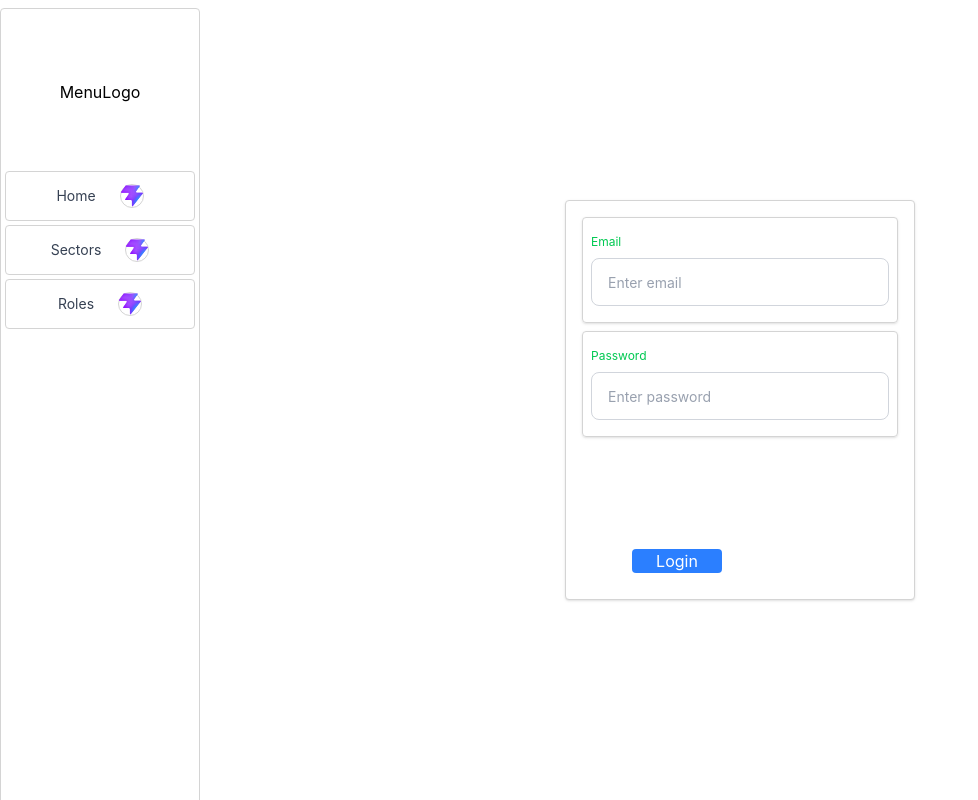
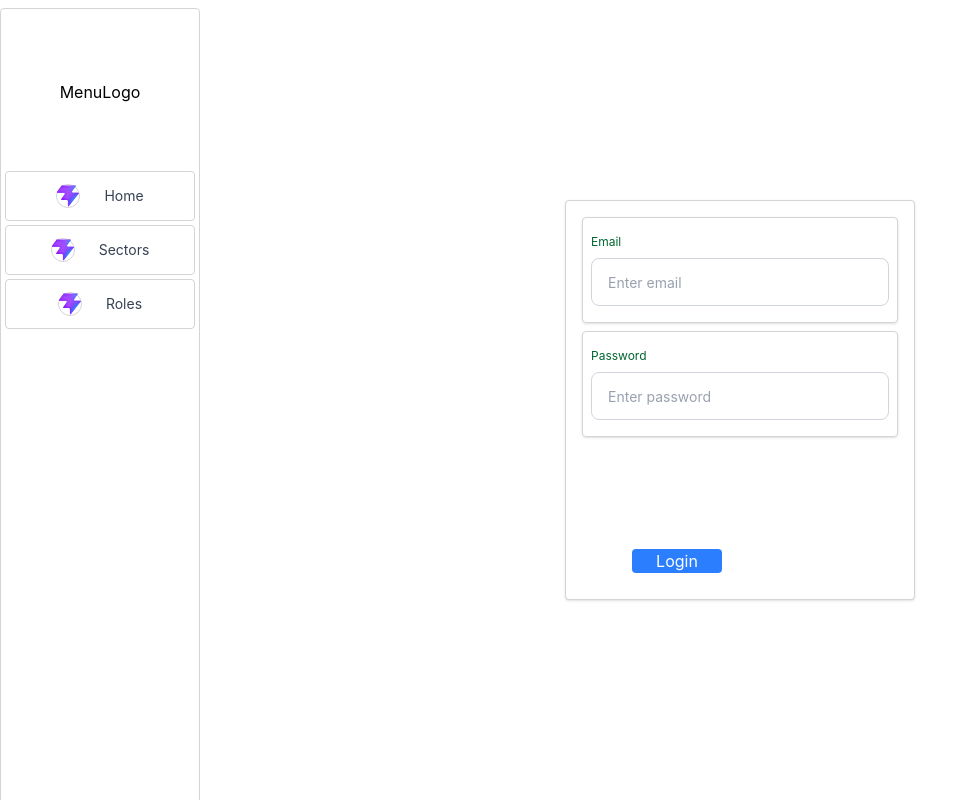
Before and after one commit to NigzMaf1a/atlasadmin, a React (Vite) app: page /login in a window 1280 px wide. Shown: the whole page, without its empty margins (0-978 px from the left). Built offline with nearby package versions, Linux system fonts and the light colour scheme.

Commit message:
feat:fixed the order of the children of the menu item component

```diff
--- a/src/navigation/MenuItem.tsx
+++ b/src/navigation/MenuItem.tsx
@@ -23,7 +23,6 @@ export default function MenuItem(
             className={StylesForViews.menuItem().cont}
             onClick={() => navigate(route)}
         >
-            <Text text={label} />
 
             <CustomDiv className={StylesForViews.menuItem().icon}>
                 <img
@@ -32,6 +31,8 @@ export default function MenuItem(
                     className="w-full h-full"
                 />
             </CustomDiv>
+
+            <Text text={label} />
         </CustomDiv>
     )
 }
--- a/src/styles/sections.ts
+++ b/src/styles/sections.ts
@@ -96,13 +96,13 @@ export default class Styles {
     static textColors(color?: Colors) {
         switch (color) {
             case 'red':
-                return `text-red-500`
+                return `text-red-800`
             case 'green':
-                return `text-green-500`
+                return `text-green-800`
             case 'blue':
-                return `text-blue-500`
+                return `text-blue-800`
             case 'yellow':
-                return `text-yellow-500`
+                return `text-yellow-800`
             case 'white':
                 return `text-white`
             case 'black':
```
